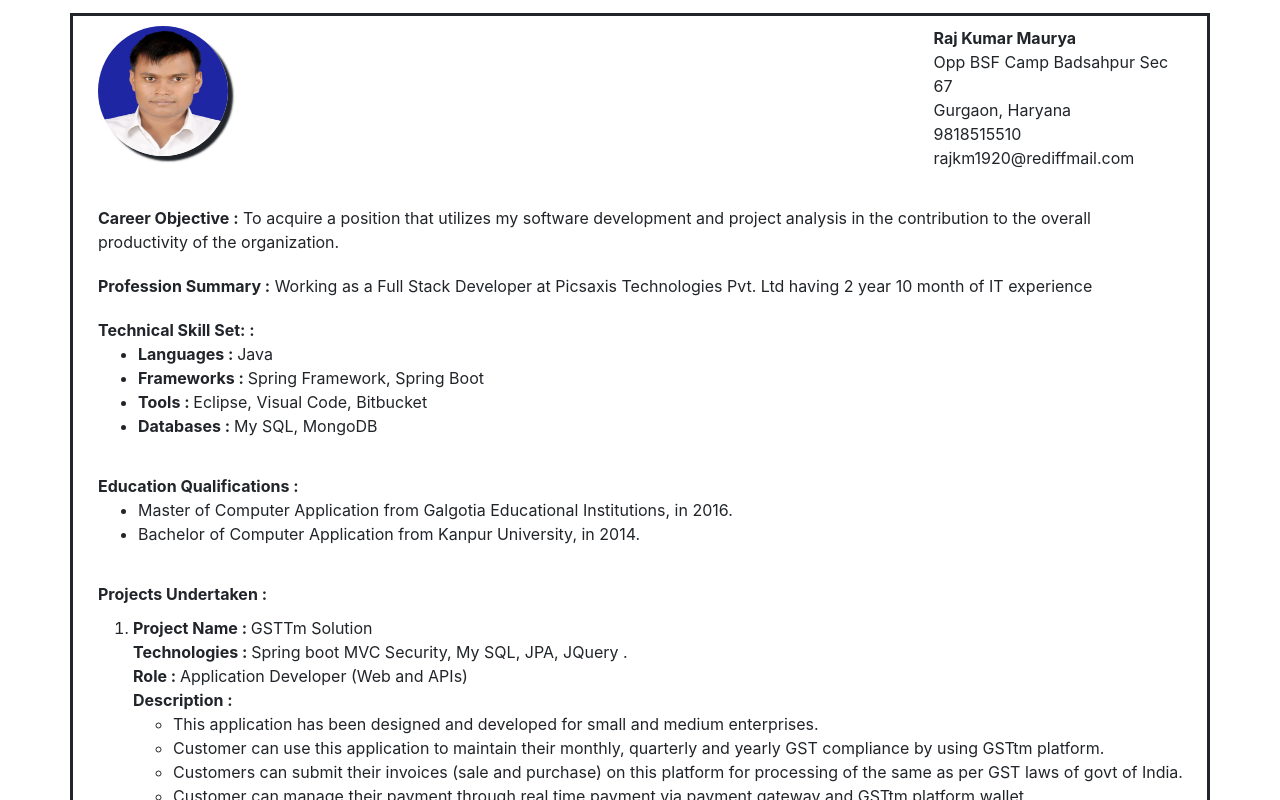
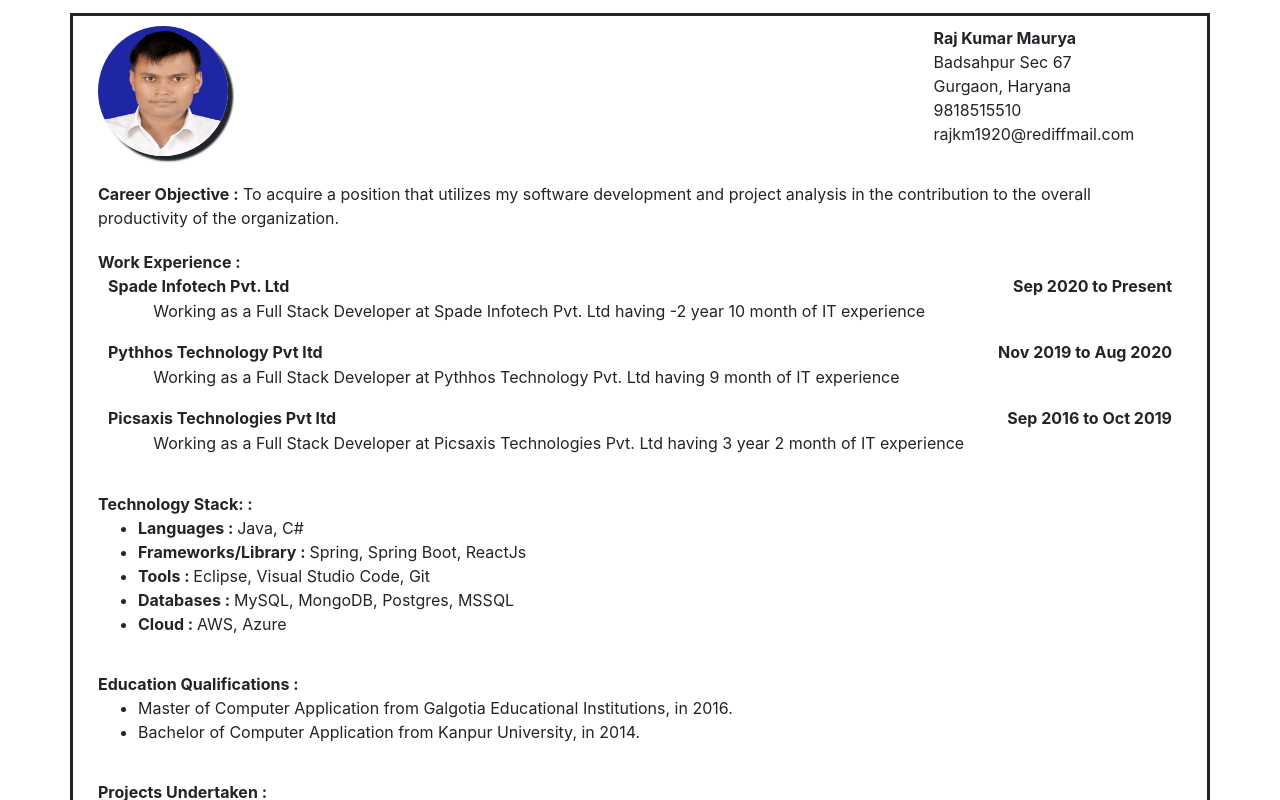
Before and after one commit to rajkm1920/raj-profile, an Angular app: page / in a window 1280 px wide. Shown: the top 800 px of the page. Built offline with nearby package versions, Linux system fonts and the light colour scheme.

Commit message:
update-exp

```diff
--- a/package.json
+++ b/package.json
@@ -19,6 +19,7 @@
     "@angular/platform-browser": "~8.1.1",
     "@angular/platform-browser-dynamic": "~8.1.1",
     "@angular/router": "~8.1.1",
+    "@ngneat/tailwind": "^7.0.3",
     "bootstrap": "^4.3.1",
     "rxjs": "~6.4.0",
     "tslib": "^1.9.0",
@@ -29,9 +30,9 @@
     "@angular/cli": "~8.1.1",
     "@angular/compiler-cli": "~8.1.1",
     "@angular/language-service": "~8.1.1",
-    "@types/node": "~8.9.4",
     "@types/jasmine": "~3.3.8",
     "@types/jasminewd2": "~2.0.3",
+    "@types/node": "~8.9.4",
     "codelyzer": "^5.0.0",
     "jasmine-core": "~3.4.0",
     "jasmine-spec-reporter": "~4.2.1",
--- a/src/app/app.component.ts
+++ b/src/app/app.component.ts
@@ -6,5 +6,6 @@ import { Component } from '@angular/core';
   styleUrls: ['./app.component.css']
 })
 export class AppComponent {
-  title = 'raj-profile';
+  title = 'Raj Kumar Maurya';
+
 }
--- a/src/app/profile/profile.component.css
+++ b/src/app/profile/profile.component.css
@@ -4,7 +4,6 @@
     height: 130px;
     border-radius: 50%;
   }
-
   .row{
 
     padding: 10px;
@@ -13,3 +12,16 @@
       box-shadow: 0 0 6px rgba(31, 29, 29, 0.5);
       padding: 10px;
     }
+
+  .div-left{
+      float:left;
+      padding-left:10px;
+  }
+  .div-right{
+      float:right;
+      padding-right:10px;
+  }
+  .p-start{
+margin-left: 5%;
+padding: 0.1%;
+  }
--- a/src/app/profile/profile.component.html
+++ b/src/app/profile/profile.component.html
@@ -1,9 +1,6 @@
 <div class="container" style="text-align: center; margin-top: 1%;margin-bottom: 1%; border-style: solid; ">
-
-        <div class="row" >
-
+  <div class="row">
     <div class="col-md-4" align="left">
-
       <!---assets/noprofile_lg.gif-->
       <img src="assets/profile-pic.jpg" style="box-shadow: 5px 5px 2px;" alt="Avatar" class="avatar">
     </div>
@@ -11,48 +8,65 @@
     <div class="col-md-3" style="text-align: center;">
       <p align="left">
         <b>Raj Kumar Maurya</b><br>
-                        Opp BSF Camp Badsahpur Sec 67<br>
+        Badsahpur Sec 67<br>
         Gurgaon, Haryana<br>
         9818515510<br>
         rajkm1920@rediffmail.com
       </p>
+    </div>
+  </div>
+  <div class="row">
+    <div class="col-md-12" align="left">
+      <b>Career Objective :</b>
+      To acquire a position that utilizes my software development and project analysis in the contribution to the
+      overall productivity of the organization.
 
     </div>
 
   </div>
-
-              <div class="row" >
+  <div class="row">
     <div class="col-md-12" align="left">
-                            <b>Career Objective :</b>
-
-                                    To acquire a position that utilizes my software development and project analysis in the contribution to the overall productivity of the organization.
-
+      <b>Work Experience :</b>
+      <div>
+        <span class="div-left"><b>Spade Infotech Pvt. Ltd</b> </span> <span class="div-right"><b> Sep 2020 to Present</b> </span>
+        <br>
+      <p class="p-start">
+        Working as a Full Stack Developer at Spade Infotech Pvt. Ltd having {{completedate}} of IT experience
+      </p>
       </div>
 
-                  </div>
-                  <div class="row" >
-                        <div class="col-md-12" align="left">
-                                <b>Profession Summary :</b>
-
-                                        Working as a Full Stack Developer at Picsaxis Technologies Pvt. Ltd having {{completedate}} of IT experience
-
+      <div>
+        <span class="div-left"><b>Pythhos Technology Pvt ltd </b> </span> <span class="div-right"><b> Nov 2019 to Aug 2020</b> </span>
+        <br>
+        <p class="p-start">
+          Working as a Full Stack Developer at Pythhos Technology Pvt. Ltd having 9 month of  IT experience
+        </p>
       </div>
 
+      <div>
+        <span class="div-left"><b>Picsaxis Technologies Pvt ltd </b> </span> <span class="div-right"><b>Sep 2016 to Oct 2019</b> </span>
+        <br>
+        <p class="p-start">
+        Working as a Full Stack Developer at Picsaxis Technologies Pvt. Ltd having 3 year 2 month  of IT experience
+      </p>
+      </div>
+    </div>
   </div>
 
-                  <div class="row" >
+  <div class="row">
     <div class="col-md-12" align="left">
-                                <b>  Technical Skill Set: :</b>
+      <b> Technology Stack: :</b>
       <ul>
-                                        <li><b>Languages : </b> Java</li>
-                                        <li><b>Frameworks : </b>Spring Framework, Spring Boot</li>
-                                        <li><b>Tools : </b>Eclipse, Visual Code, Bitbucket</li>
-                                        <li><b>Databases : </b>My SQL, MongoDB</li>
+        <li><b>Languages : </b> Java, C#</li>
+        <li><b>Frameworks/Library : </b>Spring, Spring Boot, ReactJs</li>
+        <li><b>Tools : </b>Eclipse, Visual Studio Code, Git</li>
+        <li><b>Databases : </b>MySQL, MongoDB, Postgres, MSSQL </li>
+        <li><b>Cloud : </b>AWS, Azure </li>
       </ul>
     </div>
 
   </div>
-                      <div class="row" >
+  <div class="row">
     <div class="col-md-12" align="left">
       <b>Education Qualifications :</b>
       <ul>
@@ -62,50 +76,61 @@
     </div>
 
   </div>
-                          <div class="row" >
+  <div class="row">
     <div class="col-md-12" align="left">
       <b>Projects Undertaken :</b>
 
-                                            <ol >
-                                                        <div class="row" >
+      <ol>
+        <div class="row">
           <li><b>Project Name : </b>GSTTm Solution<br>
             <b>Technologies : </b>Spring boot MVC Security, My SQL, JPA, JQuery .<br>
             <b>Role : </b>Application Developer (Web and APIs)<br>
             <b>Description : </b>
             <ul>
               <li>This application has been designed and developed for small and medium enterprises.</li>
-                                                        <li>Customer can use this application to maintain their monthly, quarterly and yearly GST compliance by using GSTtm platform.</li>
-                                                        <li>Customers can submit their invoices (sale and purchase) on this platform for processing of the same as per GST laws of govt of India.</li>
-                                                        <li>Customer can manage their payment through real time payment via payment gateway and GSTtm platform wallet.</li>
-                                                        <li>This platform also provides customer support on various services like GSTIN registration, Aadhar registration, queries of customer with chat services with our Web & App product.</li>
+              <li>Customer can use this application to maintain their monthly, quarterly and yearly GST compliance by
+                using GSTtm platform.</li>
+              <li>Customers can submit their invoices (sale and purchase) on this platform for processing of the same as
+                per GST laws of govt of India.</li>
+              <li>Customer can manage their payment through real time payment via payment gateway and GSTtm platform
+                wallet.</li>
+              <li>This platform also provides customer support on various services like GSTIN registration, Aadhar
+                registration, queries of customer with chat services with our Web & App product.</li>
             </ul>
           </li>
         </div>
-                                            <div class="row" >
+        <div class="row">
 
           <li><b>Project Name : </b>EZ Track<br>
             <b>Technologies : </b>Spring MVC, My SQL, JQuery, JsChart, JSTL, Angular.JS<br>
             <b>Role : </b>Application Developer<br>
             <b>Description : </b>
             <ul>
-                                                            <li>This application has been designed for sales and marketing executive for reporting of their sales on real time basis.</li>
-                                                            <li>The leadership of the organization can view real time customized analytics using the data collected from sales team.</li>
-                                                            <li>This application provides the guidelines to plan their business goals and targets basis on the reporting</li>
-                                                            <li>Since this application is used by multiple departments and multiple level of hierarchy, so access is also controlled basis on the role and department of the user.</li>
+              <li>This application has been designed for sales and marketing executive for reporting of their sales on
+                real time basis.</li>
+              <li>The leadership of the organization can view real time customized analytics using the data collected
+                from sales team.</li>
+              <li>This application provides the guidelines to plan their business goals and targets basis on the
+                reporting</li>
+              <li>Since this application is used by multiple departments and multiple level of hierarchy, so access is
+                also controlled basis on the role and department of the user.</li>
               <li>Also, sales team can manage their doctors, hospitals and deals using this application.</li>
             </ul>
           </li>
         </div>
-                                        <div class="row" >
+        <div class="row">
 
           <li><b>Project Name : </b>ATS<br>
             <b>Technologies : </b>Spring MVC, MySQL Workbench, Angular js<br>
             <b>Role : </b>Application Developer<br>
             <b>Description & Responsibilities: </b>
             <ul>
-                                                            <li>This application was built for a platform for recruitment process and has real time tracking of the applicants for recruiters, employers and Partners.</li>
+              <li>This application was built for a platform for recruitment process and has real time tracking of the
+                applicants for recruiters, employers and Partners.</li>
               <li>This application was designed with access control mechanism for various groups.</li>
-                                                            <li>It helped to manage the complete recruitment cycle from creating profiles for various user groups (recruiters, employers and Partners), taking job orders and sourcing applicants through to candidate selection, submission, Real Time Tracking of applicants and on boarding.</li>
+              <li>It helped to manage the complete recruitment cycle from creating profiles for various user groups
+                (recruiters, employers and Partners), taking job orders and sourcing applicants through to candidate
+                selection, submission, Real Time Tracking of applicants and on boarding.</li>
               <li>Some of the below mentioned key objectives will be achieved with ATS implementation.
 
                 <ul>
@@ -122,8 +147,7 @@
             </ul>
           </li>
         </div>
-                                                <div class="row" >
-
+        <div class="row">
           <li><b>Project Name : </b>MyCareClinic<br>
             <b>Technologies : </b>Struts 2, MySql, Java<br>
             <b>Role : </b>Application Developer<br>
@@ -132,9 +156,8 @@
               <li>This application was designed to book online appointment and view appointment number.</li>
               <li>Patient could access Prescription and uploaded document.</li>
               <li>Admin could also add the Speciality and add doctor associated with speciality</li>
-                                                                    <li>Doctor login and set availability slot and days for the patient can check the specialty based doctor availability.</li>
-
-
+              <li>Doctor login and set availability slot and days for the patient can check the specialty based doctor
+                availability.</li>
             </ul>
           </li>
         </div>
@@ -142,16 +165,17 @@
     </div>
 
   </div>
-                              <div class="row" >
+  <div class="row">
     <div class="col-md-12" align="left">
 
       <p>
-                                                        I do hereby declare that the particulars of information and facts stated herein above are true, correct and complete to the best of my knowledge and belief.
+        I do hereby declare that the particulars of information and facts stated herein above are true, correct and
+        complete to the best of my knowledge and belief.
       </p>
     </div>
 
   </div>
-                                  <div class="row" >
+  <div class="row">
     <div class="col-md-3" align="left">
       <b>{{ today | date :'dd-MM-yyyy'}}</b>
     </div>
--- a/src/app/profile/profile.component.ts
+++ b/src/app/profile/profile.component.ts
@@ -1,5 +1,4 @@
 import { Component, OnInit } from '@angular/core';
-import { DatePipe } from '@angular/common';
 
 @Component({
   selector: 'app-profile',
@@ -8,36 +7,32 @@ import { DatePipe } from '@angular/common';
 })
 export class ProfileComponent implements OnInit {
   today: Date = new Date();
-  exper: string = '2 years 10 months';
-  startDate :Date  = new Date(2016, 8, 1);
 
+  //8= Sep start index 0=Jan
+  startDate: Date = new Date(2020, 8, 1);
+  start_mont: number = (this.startDate.getMonth() + 1);
+  start_year: number = (this.startDate.getFullYear());
 
-  start_mont:number= (this.startDate.getMonth()+1);
- start_year:number= (this.startDate.getFullYear());
+  current_mont: number = (this.today.getMonth() + 1);
+  current_year: number = (this.today.getFullYear());
+  completedate: string = "";
 
-current_mont:number= (this.today.getMonth()+1);
-current_year:number= (this.today.getFullYear());
-completedate:string="";
-
-  year: number ;
-  month:number ;
+  year: number;
+  month: number;
 
   constructor() { }
   ngOnInit() {
-    if(this.start_mont>this.current_mont){
-      this.year=(this.current_year-this.start_year-1);
-      this.month=(12-this.start_mont)+this.current_mont;
-      this.completedate=this.year +" year "+ this.month +" month";
-      }else{
-        this.year=(this.current_year-this.start_year);
-      if(this.start_mont==this.current_mont){
-        this.completedate=this.year+" year";
-      }else{
-      this.completedate=this.year +" year "+(this.current_mont-this.start_mont)+" month ";
+    if (this.start_mont > this.current_mont) {
+      this.year = (this.current_year - this.start_year - 1);
+      this.month = (12 - this.start_mont) + this.current_mont;
+      this.completedate = this.year + " year " + this.month + " month";
+    } else {
+      this.year = (this.current_year - this.start_year);
+      if (this.start_mont == this.current_mont) {
+        this.completedate = this.year + " year";
+      } else {
+        this.completedate = this.year + " year " + (this.current_mont - this.start_mont) + " month ";
       }
-      }
+    }
   }
-
-
-
 }
--- a/src/index.html
+++ b/src/index.html
@@ -2,7 +2,7 @@
 <html lang="en">
 <head>
   <meta charset="utf-8">
-  <title>RajProfile</title>
+  <title>Raj Kumar Maurya</title>
   <base href="/">
 
   <meta name="viewport" content="width=device-width, initial-scale=1">
```
Also changed, not shown: 1 other file (tests, documents, lock files or other folders). Lines whose indentation alone changed are shown as unchanged.
